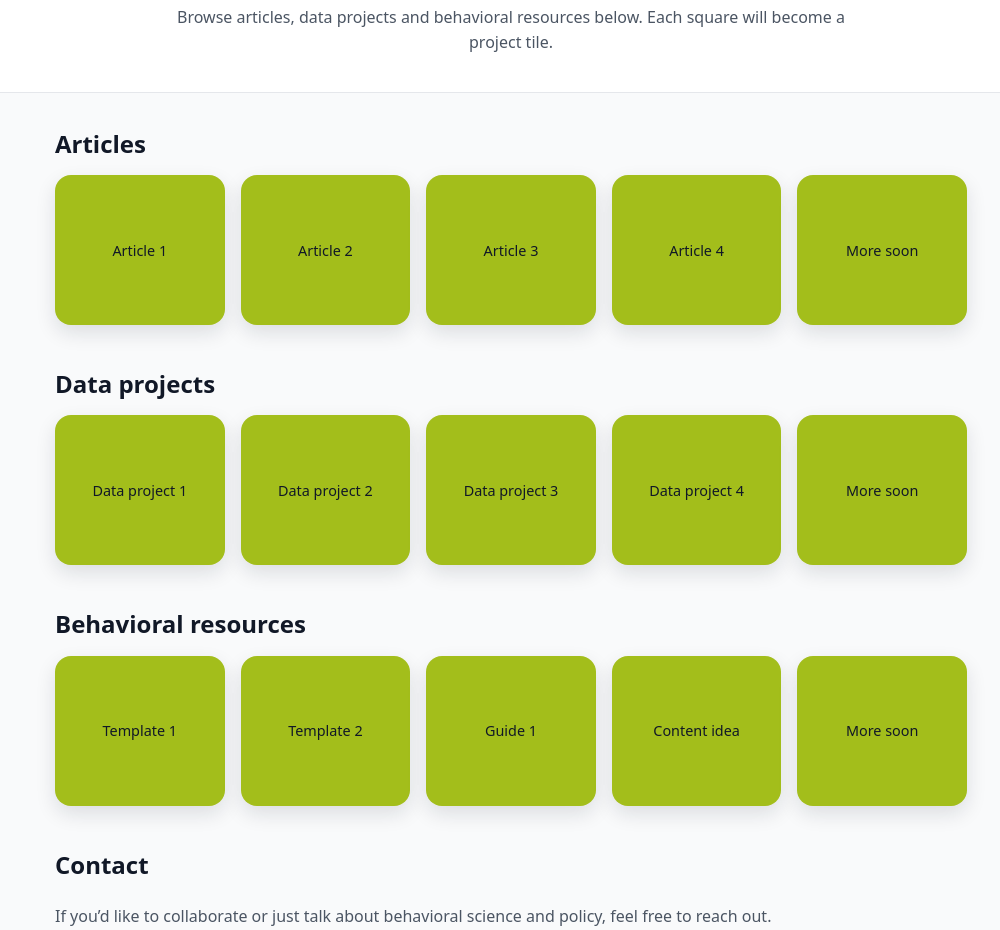
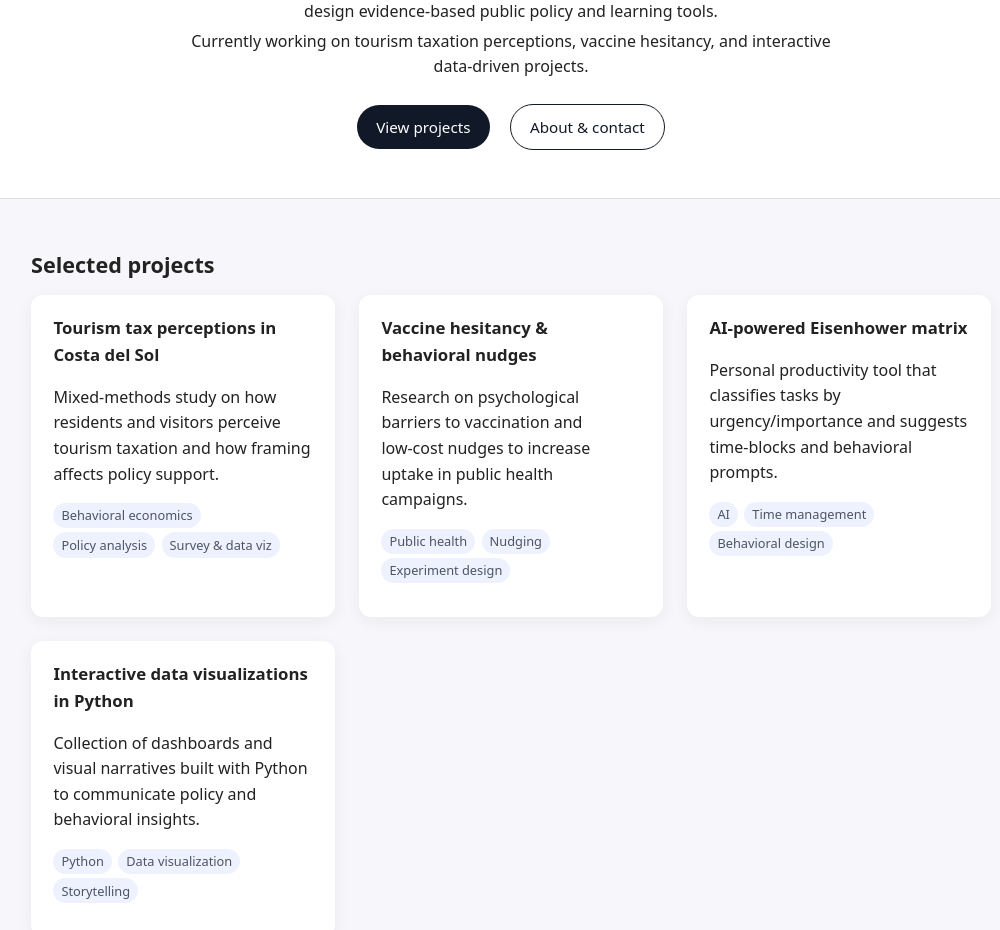
Before and after one commit to kckym5j2kr-rgb/claudia.github.io, a plain HTML site: page index.html in a window 1280 px wide. Shown: the part 155-1085 px from the top of the page, without its empty margins (129-1129 px from the left). Drawn offline with Linux system fonts and the light colour scheme.

Commit message:
Update index.html

```diff
--- a/index.html
+++ b/index.html
@@ -2,179 +2,169 @@
 <html lang="en">
 <head>
   <meta charset="UTF-8" />
-  <title>Claudia Sánchez – Behavioral & Policy</title>
+  <title>Claudia Sánchez – Behavioral Science & Policy</title>
   <meta name="viewport" content="width=device-width, initial-scale=1" />
   <style>
-    /* Base */
-    *, *::before, *::after { box-sizing: border-box; }
     body {
+      font-family: system-ui, -apple-system, BlinkMacSystemFont, "Segoe UI", sans-serif;
       margin: 0;
-      font-family: system-ui, -apple-system, BlinkMacSystemFont, "Segoe UI", sans-serif;
+      padding: 0;
       line-height: 1.6;
-      color: #111827;
-      background: #f9fafb;
+      color: #222;
+      background: #f7f7fb;
     }
-
-    /* Header */
     header {
+      padding: 3rem 1.5rem;
+      text-align: center;
       background: #ffffff;
-      border-bottom: 1px solid #e5e7eb;
-    }
-    .header-inner {
-      max-width: 960px;
-      margin: 0 auto;
-      padding: 2.5rem 1.5rem 2rem;
-      text-align: center;
+      border-bottom: 1px solid #e0e0e0;
     }
     header h1 {
-      margin: 0 0 0.5rem;
-      font-size: 2.2rem;
+      margin-bottom: 0.5rem;
+      font-size: 2rem;
     }
-    .subtitle {
-      margin: 0.25rem 0;
-      max-width: 44rem;
-      margin-left: auto;
-      margin-right: auto;
-      color: #4b5563;
+    header p {
+      max-width: 640px;
+      margin: 0.25rem auto;
     }
-
-    /* Main layout */
+    .buttons {
+      margin-top: 1.5rem;
+    }
+    .buttons a {
+      display: inline-block;
+      margin: 0 0.5rem;
+      padding: 0.6rem 1.2rem;
+      border-radius: 999px;
+      text-decoration: none;
+      font-size: 0.95rem;
+    }
+    .btn-primary {
+      background: #111827;
+      color: #ffffff;
+    }
+    .btn-secondary {
+      border: 1px solid #111827;
+      color: #111827;
+      background: #ffffff;
+    }
     main {
       max-width: 960px;
       margin: 0 auto;
       padding: 2rem 1.5rem 3rem;
     }
-    .row {
+    section {
       margin-bottom: 2.5rem;
     }
-    .row h2 {
-      margin: 0 0 0.75rem;
-      font-size: 1.5rem;
+    h2 {
+      margin-bottom: 0.75rem;
+      font-size: 1.35rem;
     }
-
-    /* Grid of squares */
-    .row-grid {
+    .projects-grid {
       display: grid;
-      grid-template-columns: repeat(5, minmax(0, 1fr));
-      gap: 1rem;
+      grid-template-columns: repeat(auto-fit, minmax(260px, 1fr));
+      gap: 1.5rem;
     }
-    .square {
-      display: flex;
-      align-items: center;
-      justify-content: center;
-      height: 150px;
-      border-radius: 1rem;
-      background: #a3be1b; /* verde tipo boceto */
-      text-decoration: none;
-      color: #111827;
-      font-size: 0.9rem;
-      font-weight: 500;
-      box-shadow: 0 8px 20px rgba(15, 23, 42, 0.12);
-      transition: transform 0.12s ease, box-shadow 0.12s ease, background 0.12s ease;
-      text-align: center;
-      padding: 0 0.5rem;
+    .card {
+      background: #ffffff;
+      border-radius: 0.75rem;
+      padding: 1.25rem 1.4rem;
+      box-shadow: 0 4px 16px rgba(15,23,42,0.06);
     }
-    .square:hover {
-      transform: translateY(-3px);
-      box-shadow: 0 12px 28px rgba(15, 23, 42, 0.2);
-      background: #94b013;
+    .card h3 {
+      margin-top: 0;
+      margin-bottom: 0.4rem;
+      font-size: 1.05rem;
     }
-
-    /* Contact & footer */
-    #contact .section-intro {
-      margin: 0 0 1rem;
+    .tags {
+      margin-top: 0.4rem;
+      margin-bottom: 0.6rem;
+      font-size: 0.8rem;
       color: #4b5563;
     }
+    .tags span {
+      display: inline-block;
+      margin-right: 0.4rem;
+      margin-bottom: 0.25rem;
+      padding: 0.15rem 0.5rem;
+      border-radius: 999px;
+      background: #eef2ff;
+    }
     a {
-      color: #1d4ed8;
-      text-decoration: underline;
-      text-underline-offset: 2px;
-      text-decoration-thickness: 1px;
+      color: #2563eb;
     }
-    a:hover { color: #1e40af; }
-
     footer {
-      border-top: 1px solid #e5e7eb;
       text-align: center;
-      padding: 1rem 1.5rem 1.5rem;
+      padding: 1.5rem;
       font-size: 0.85rem;
       color: #6b7280;
-    }
-
-    @media (max-width: 800px) {
-      .row-grid { grid-template-columns: repeat(3, minmax(0, 1fr)); }
-    }
-    @media (max-width: 550px) {
-      .row-grid { grid-template-columns: repeat(2, minmax(0, 1fr)); }
     }
   </style>
 </head>
 <body>
   <header>
-    <div class="header-inner">
-      <h1>Claudia Sánchez</h1>
-      <p class="subtitle">
-        Behavioral scientist & policy analyst using data, behavioral economics and AI to explore how people respond to policy, incentives and risk.
-      </p>
-      <p class="subtitle">
-        Browse articles, data projects and behavioral resources below. Each square will become a project tile.
-      </p>
+    <h1>Claudia Sánchez</h1>
+    <p><strong>Behavioral scientist & policy analyst</strong> using data, behavioral economics and AI to design evidence‑based public policy and learning tools.</p>
+    <p>Currently working on tourism taxation perceptions, vaccine hesitancy, and interactive data‑driven projects.</p>
+    <div class="buttons">
+      <a href="#projects" class="btn-primary">View projects</a>
+      <a href="#about" class="btn-secondary">About & contact</a>
     </div>
   </header>
 
   <main>
-    <!-- Articles row -->
-    <section class="row">
-      <h2>Articles</h2>
-      <div class="row-grid">
-        <a class="square" href="#articles-1"><span>Article 1</span></a>
-        <a class="square" href="#articles-2"><span>Article 2</span></a>
-        <a class="square" href="#articles-3"><span>Article 3</span></a>
-        <a class="square" href="#articles-4"><span>Article 4</span></a>
-        <a class="square" href="#articles-5"><span>More soon</span></a>
+    <section id="projects">
+      <h2>Selected projects</h2>
+      <div class="projects-grid">
+        <article class="card">
+          <h3>Tourism tax perceptions in Costa del Sol</h3>
+          <p>Mixed‑methods study on how residents and visitors perceive tourism taxation and how framing affects policy support.</p>
+          <div class="tags">
+            <span>Behavioral economics</span><span>Policy analysis</span><span>Survey & data viz</span>
+          </div>
+          <!-- Link to repo or PDF when ready -->
+        </article>
+
+        <article class="card">
+          <h3>Vaccine hesitancy & behavioral nudges</h3>
+          <p>Research on psychological barriers to vaccination and low‑cost nudges to increase uptake in public health campaigns.</p>
+          <div class="tags">
+            <span>Public health</span><span>Nudging</span><span>Experiment design</span>
+          </div>
+        </article>
+
+        <article class="card">
+          <h3>AI‑powered Eisenhower matrix</h3>
+          <p>Personal productivity tool that classifies tasks by urgency/importance and suggests time‑blocks and behavioral prompts.</p>
+          <div class="tags">
+            <span>AI</span><span>Time management</span><span>Behavioral design</span>
+          </div>
+        </article>
+
+        <article class="card">
+          <h3>Interactive data visualizations in Python</h3>
+          <p>Collection of dashboards and visual narratives built with Python to communicate policy and behavioral insights.</p>
+          <div class="tags">
+            <span>Python</span><span>Data visualization</span><span>Storytelling</span>
+          </div>
+        </article>
       </div>
     </section>
 
-    <!-- Data projects row -->
-    <section class="row">
-      <h2>Data projects</h2>
-      <div class="row-grid">
-        <a class="square" href="#data-1"><span>Data project 1</span></a>
-        <a class="square" href="#data-2"><span>Data project 2</span></a>
-        <a class="square" href="#data-3"><span>Data project 3</span></a>
-        <a class="square" href="#data-4"><span>Data project 4</span></a>
-        <a class="square" href="#data-5"><span>More soon</span></a>
-      </div>
-    </section>
-
-    <!-- Behavioral resources row -->
-    <section class="row">
-      <h2>Behavioral resources</h2>
-      <div class="row-grid">
-        <a class="square" href="#beh-1"><span>Template 1</span></a>
-        <a class="square" href="#beh-2"><span>Template 2</span></a>
-        <a class="square" href="#beh-3"><span>Guide 1</span></a>
-        <a class="square" href="#beh-4"><span>Content idea</span></a>
-        <a class="square" href="#beh-5"><span>More soon</span></a>
-      </div>
-    </section>
-
-    <!-- Contact -->
-    <section id="contact">
-      <h2>Contact</h2>
-      <p class="section-intro">
-        If you’d like to collaborate or just talk about behavioral science and policy, feel free to reach out.
-      </p>
+    <section id="about">
+      <h2>About & contact</h2>
+      <p>I have a background in health and public policy and a master’s in policy analysis with a focus on behavioral science. I enjoy turning complex datasets into clear stories and designing interventions that actually change behavior.</p>
+      <p>Key skills: mixed‑methods research, behavioral experiment design, Python (pandas, data viz), survey design, and evidence‑based policy analysis.</p>
       <p>
-        <a href="mailto:your@email.com">Email</a> ·
-        <a href="https://github.com/your-username" target="_blank" rel="noopener">GitHub</a> ·
-        <a href="https://www.linkedin.com" target="_blank" rel="noopener">LinkedIn</a>
+        Contact:
+        <a href="mailto:claudia@email.com">claudia@email.com</a> ·
+        <a href="https://github.com/kckym5j2kr-rgb" target="_blank">GitHub</a> ·
+        <a href="https://www.linkedin.com" target="_blank">LinkedIn</a>
       </p>
     </section>
   </main>
 
   <footer>
-    <p>© 2025 · Behavioral & Policy portfolio</p>
+    © 2025 · Claudia Sánchez
   </footer>
 </body>
 </html>
```
